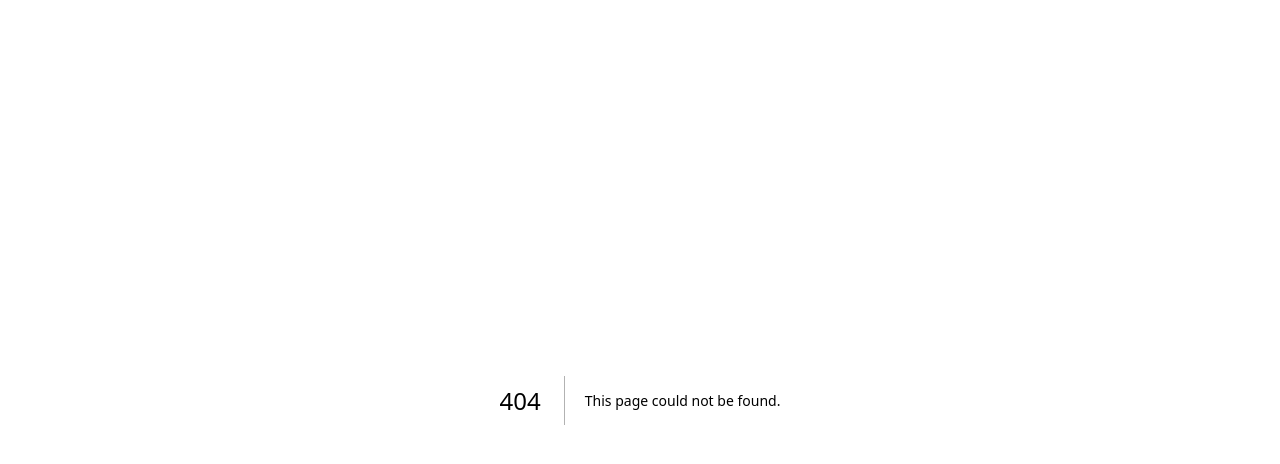
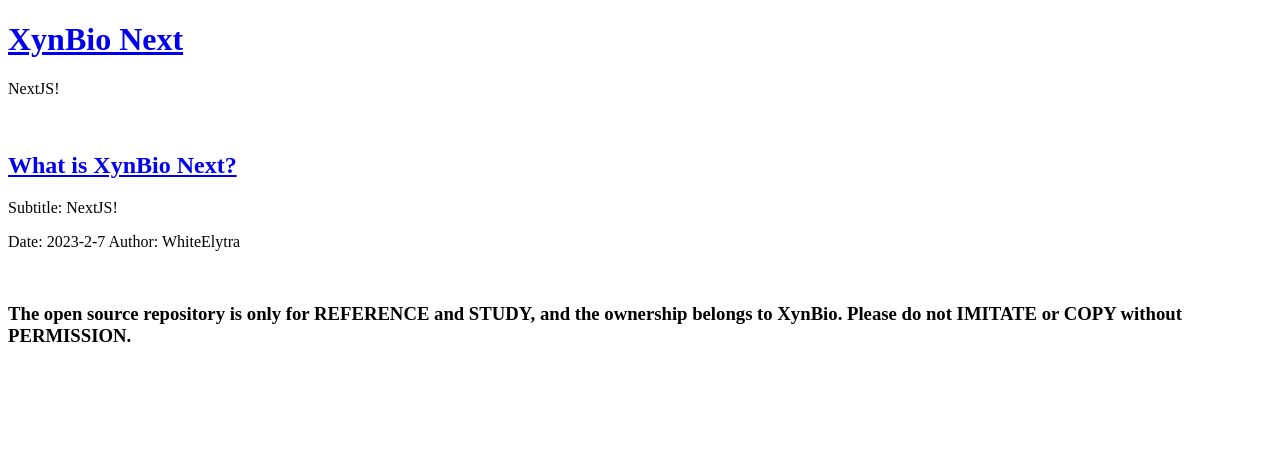
Before and after one commit to NekoMintMoe/XynBio-Next, a Next.js app: page /posts in a window 1280 px wide. Before the commit this address had no page. Shown: the top 464 px of the page. Built offline with nearby package versions, Linux system fonts and the light colour scheme.

Commit message:
Post Struct

```diff
--- a/app/layout.tsx
+++ b/app/layout.tsx
@@ -1,12 +1,40 @@
+import Link from "next/link"
+
 export default function RootLayout({
   children,
 }: {
   children: React.ReactNode
 }) {
+
+  const header = (
+    <header>
+      <div>
+        <Link href="/">
+          <h1>XynBio Next</h1>
+        </Link>
+        <p>NextJS!</p>
+        <br />
+      </div>
+    </header>
+  )
+
+  const footer = (
+    <footer>
+      <div>
+        <br />
+        <h3>The open source repository is only for REFERENCE and STUDY, and the ownership belongs to XynBio. Please do not IMITATE or COPY without PERMISSION.</h3>
+      </div>
+    </footer>
+  )
+
   return (
     <html>
       <head />
-      <body>{children}</body>
+      <body>
+        {header}
+        {children}
+        {footer}
+      </body>
     </html>
   )
 }
--- /dev/null
+++ b/app/posts/page.tsx
@@ -0,0 +1,19 @@
+import getPostMetadata from '@/components/GetPostMetadataFunc'
+import Link from 'next/link'
+
+const PostPage = () => {
+    const postMetadata = getPostMetadata()
+    const postPreviewList = postMetadata.map((metadata) => (
+        <div>
+            <Link href={`/posts/${metadata.slug}`}>
+                <h2>{metadata.title}</h2>
+            </Link>
+            <p>Subtitle: {metadata.subtitle}</p>
+            <p>Date: {metadata.date} Author: {metadata.author}</p>
+        </div>
+    ))
+
+    return <div>{postPreviewList}</div>
+}
+
+export default PostPage
--- /dev/null
+++ b/components/GetPostMetadataFunc.ts
@@ -0,0 +1,27 @@
+import { PostMetadataStruct } from "./PostMetadataStruct"
+import fs from 'fs'
+import matter from "gray-matter"
+
+const getPostMetadata = (): PostMetadataStruct[] => {
+    const folder = "posts"
+    const files = fs.readdirSync(folder)
+    const mdPosts = files.filter((file) => file.endsWith(".md"))
+
+    // Get metadata from each post.
+    const postMetadata = mdPosts.map((fileName) => {
+        const mdContent = fs.readFileSync(`posts/${fileName}`, "utf8")
+        const metadata = matter(mdContent)
+        return {
+            title: metadata.data.title,
+            subtitle: metadata.data.subtitle,
+            date: metadata.data.date,
+            author: metadata.data.author,
+            keyword: metadata.data.keyword,
+            slug: fileName.replace(".md", "")
+        }
+    })
+
+    return postMetadata
+}
+
+export default getPostMetadata
--- /dev/null
+++ b/components/PostMetadataStruct.ts
@@ -0,0 +1,8 @@
+export interface PostMetadataStruct {
+    title: string
+    subtitle: string
+    date: string
+    author: string
+    keyword: string
+    slug: string
+}
--- a/package.json
+++ b/package.json
@@ -13,6 +13,7 @@
     "@types/node": "18.13.0",
     "@types/react": "18.0.27",
     "@types/react-dom": "18.0.10",
+    "gray-matter": "^4.0.3",
     "markdown-to-jsx": "^7.1.9",
     "next": "13.1.6",
     "react": "18.2.0",
--- /dev/null
+++ b/posts/1-what-is-xynbio-next-2327.md
@@ -0,0 +1,9 @@
+---
+title: "What is XynBio Next?"
+subtitle: "NextJS!"
+date: "2023-2-7"
+author: "WhiteElytra"
+keyword: "xxx"
+---
+
+### Get Start!
```
Also changed, not shown: app/page.tsx (+7 -1 lines), app/posts/[slug]/page.tsx (+14 -10 lines), components/GetPostConetneFunc.ts (added, +12 -0 lines), posts/what-is-xynbio-next-2327.md (deleted, +0 -1 lines), 1 other file (tests, documents, lock files or other folders).
